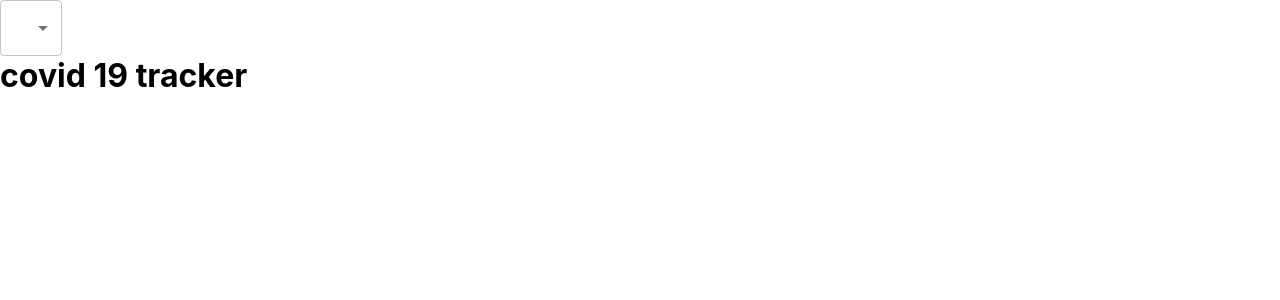
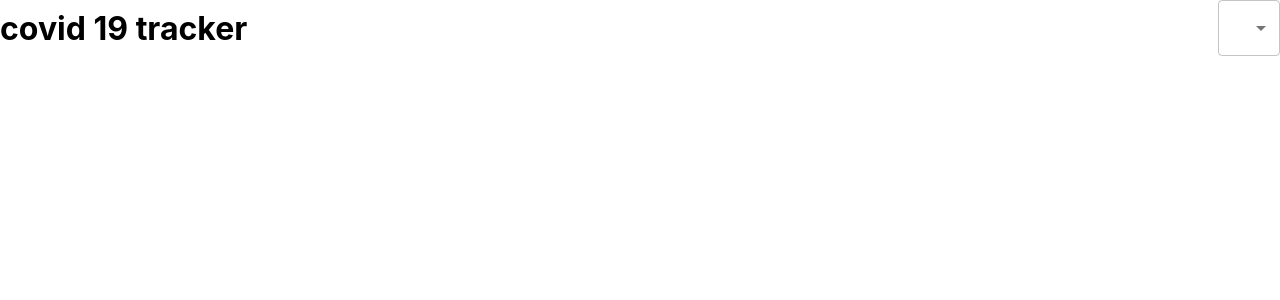
Before and after one commit to oozan/covid-19-tracker, a React (Create React App) app: page / in a window 1280 px wide. Shown: the top 300 px of the page. Built offline with nearby package versions, Linux system fonts and the light colour scheme.

Commit message:
Styled App header

```diff
--- a/src/App.css
+++ b/src/App.css
@@ -1,3 +1,10 @@
 * {
   margin: 0;
 }
+
+.app__header {
+  display: flex;
+  align-items: center;
+  margin-bottom: 20px;
+  justify-content: space-between;
+}
--- a/src/App.js
+++ b/src/App.js
@@ -6,6 +6,7 @@ function App() {
   return (
     <div className="app">
       <div className="app__header">
+      <h1>covid 19 tracker</h1>
       <FormControl className="app__dropdown">
         <Select variant="outlined" value="abc">
           <MenuItem value="worldwide">Worldwide</MenuItem>
@@ -15,7 +16,7 @@ function App() {
         </Select>
       </FormControl>
       </div>
-      <h1>covid 19 tracker</h1>
+
 
       {/*Header*/}
        {/*  Title + Select input dropdown field */}
```
